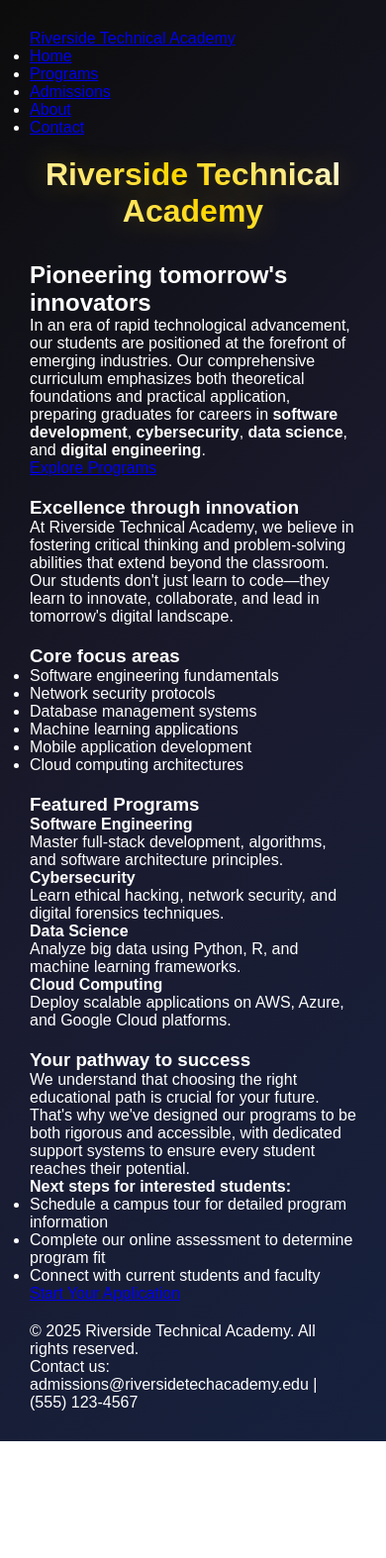
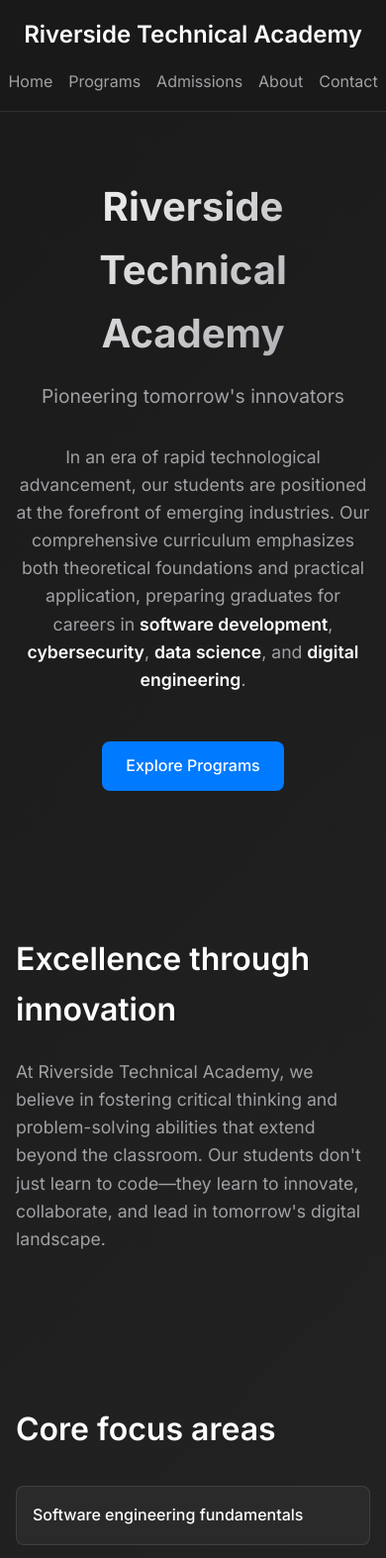
Before and after one commit to abhishek4me/School-homepage, a plain HTML site: page index.html in a window 390 px wide. Shown: the top 1574 px of the page at 99% size. Before the commit the page ends 1456 px from the top, so only its background shows below. Drawn offline with Linux system fonts and the light colour scheme.

Commit message:
style.css

```diff
--- a/style.css
+++ b/style.css
@@ -1,3 +1,19 @@
+/* Riverside Technical Academy - Modern MacBook Pro Styling */
+
+@import url('https://fonts.googleapis.com/css2?family=Inter:wght@300;400;500;600;700&family=JetBrains+Mono:wght@400;500&display=swap');
+
+:root {
+  --primary-dark: #1a1a1a;
+  --secondary-dark: #2d2d2d;
+  --accent-silver: #8e8e93;
+  --text-primary: #ffffff;
+  --text-secondary: #a1a1a6;
+  --accent-blue: #007aff;
+  --background-gradient: linear-gradient(135deg, #1a1a1a 0%, #2d2d2d 100%);
+  --card-background: rgba(45, 45, 45, 0.8);
+  --border-color: rgba(255, 255, 255, 0.1);
+}
+
 * {
   margin: 0;
   padding: 0;
@@ -5,179 +21,280 @@
 }
 
 body {
-  font-family: 'Arial', sans-serif;
-  background: linear-gradient(135deg, #0c0c0c 0%, #1a1a2e 50%, #16213e 100%);
-  color: white;
+  font-family: 'Inter', -apple-system, BlinkMacSystemFont, sans-serif;
+  background: var(--background-gradient);
+  color: var(--text-primary);
+  line-height: 1.6;
   min-height: 100vh;
-  padding: 20px;
 }
 
 .container {
   max-width: 1200px;
   margin: 0 auto;
+  padding: 0 2rem;
 }
 
-h1 {
+/* Header Section */
+header {
+  background: rgba(26, 26, 26, 0.95);
+  backdrop-filter: blur(20px);
+  border-bottom: 1px solid var(--border-color);
+  padding: 1rem 0;
+  position: sticky;
+  top: 0;
+  z-index: 1000;
+}
+
+.header-content {
+  display: flex;
+  justify-content: space-between;
+  align-items: center;
+}
+
+.logo {
+  font-family: 'Inter', sans-serif;
+  font-size: 1.5rem;
+  font-weight: 600;
+  color: var(--text-primary);
+  text-decoration: none;
+}
+
+nav ul {
+  display: flex;
+  list-style: none;
+  gap: 2rem;
+}
+
+nav a {
+  color: var(--text-secondary);
+  text-decoration: none;
+  font-weight: 400;
+  transition: color 0.3s ease;
+}
+
+nav a:hover {
+  color: var(--text-primary);
+}
+
+/* Main Content */
+.hero {
+  padding: 4rem 0;
   text-align: center;
-  font-size: 3rem;
-  margin-bottom: 2rem;
-  background: linear-gradient(45deg, #fff, #ffd700, #fff);
+}
+
+.hero h1 {
+  font-size: 3.5rem;
+  font-weight: 700;
+  margin-bottom: 1rem;
+  background: linear-gradient(135deg, #ffffff 0%, #a1a1a6 100%);
   -webkit-background-clip: text;
   -webkit-text-fill-color: transparent;
   background-clip: text;
-  text-shadow: 0 0 30px rgba(255, 215, 0, 0.3);
 }
 
-.table-wrapper {
-  background: rgba(255, 255, 255, 0.05);
-  backdrop-filter: blur(10px);
-  border-radius: 15px;
-  overflow: hidden;
-  box-shadow: 0 8px 32px rgba(0, 0, 0, 0.3);
-  border: 1px solid rgba(255, 255, 255, 0.1);
+.hero h2 {
+  font-size: 1.5rem;
+  font-weight: 400;
+  color: var(--text-secondary);
+  margin-bottom: 2rem;
 }
 
-.solar-table {
-  width: 100%;
-  border-collapse: collapse;
+.hero p {
+  font-size: 1.1rem;
+  color: var(--text-secondary);
+  margin-bottom: 2rem;
+  max-width: 800px;
+  margin-left: auto;
+  margin-right: auto;
 }
 
-.solar-table th {
-  background: linear-gradient(135deg, #2c3e50, #3498db);
-  padding: 1.2rem;
-  text-align: center;
-  font-weight: bold;
-  font-size: 1.1rem;
-  text-transform: uppercase;
-  letter-spacing: 1px;
-  border-bottom: 2px solid rgba(255, 255, 255, 0.2);
+/* Section Styling */
+.content-section {
+  padding: 3rem 0;
+  margin: 2rem 0;
 }
 
-.solar-table td {
+.content-section h3 {
+  font-size: 2rem;
+  font-weight: 600;
+  margin-bottom: 1.5rem;
+  color: var(--text-primary);
+}
+
+.content-section h4 {
+  font-size: 1.3rem;
+  font-weight: 600;
+  margin-bottom: 1rem;
+  color: var(--text-primary);
+}
+
+.content-section p {
+  font-size: 1.1rem;
+  color: var(--text-secondary);
+  margin-bottom: 1.5rem;
+  max-width: 800px;
+}
+
+/* Course Cards */
+.course-grid {
+  display: grid;
+  grid-template-columns: repeat(auto-fit, minmax(300px, 1fr));
+  gap: 1.5rem;
+  margin: 2rem 0;
+}
+
+.course-card {
+  background: var(--card-background);
+  border: 1px solid var(--border-color);
+  border-radius: 12px;
+  padding: 1.5rem;
+  transition: transform 0.3s ease, box-shadow 0.3s ease;
+}
+
+.course-card:hover {
+  transform: translateY(-5px);
+  box-shadow: 0 10px 30px rgba(0, 0, 0, 0.3);
+}
+
+.course-card h4 {
+  font-size: 1.3rem;
+  font-weight: 600;
+  margin-bottom: 0.5rem;
+  color: var(--text-primary);
+}
+
+.course-card p {
+  color: var(--text-secondary);
+  font-size: 1rem;
+}
+
+/* Lists */
+.focus-areas {
+  display: grid;
+  grid-template-columns: repeat(auto-fit, minmax(250px, 1fr));
+  gap: 1rem;
+  margin: 2rem 0;
+  list-style: none;
+  padding: 0;
+}
+
+.focus-areas li {
+  background: var(--card-background);
+  border: 1px solid var(--border-color);
+  border-radius: 8px;
   padding: 1rem;
-  text-align: center;
-  border-bottom: 1px solid rgba(255, 255, 255, 0.1);
+  font-weight: 500;
   transition: background-color 0.3s ease;
 }
 
-.solar-table tbody tr:hover {
-  background: rgba(255, 255, 255, 0.08);
-  transform: scale(1.02);
-  transition: all 0.3s ease;
+.focus-areas li:hover {
+  background: rgba(45, 45, 45, 1);
 }
 
-.planet-name {
-  font-weight: bold;
-  font-size: 1.1rem;
-  text-align: left !important;
+/* CTA Button */
+.cta-button {
+  display: inline-block;
+  background: var(--accent-blue);
+  color: var(--text-primary);
+  padding: 0.75rem 1.5rem;
+  border-radius: 8px;
+  text-decoration: none;
+  font-weight: 500;
+  transition: background-color 0.3s ease;
+  margin-top: 1rem;
 }
 
-.planet {
-  width: 50px;
-  height: 50px;
-  border-radius: 50%;
-  margin: 0 auto;
-  position: relative;
-  animation: rotate 10s linear infinite;
-  box-shadow: 0 0 20px rgba(255, 255, 255, 0.2);
+.cta-button:hover {
+  background: #0056cc;
 }
 
-@keyframes rotate {
-  from { transform: rotate(0deg); }
-  to { transform: rotate(360deg); }
+/* Footer */
+footer {
+  background: var(--primary-dark);
+  border-top: 1px solid var(--border-color);
+  padding: 2rem 0;
+  text-align: center;
+  margin-top: 4rem;
 }
 
-/* Planet-specific styles */
-.mercury {
-  background: radial-gradient(circle at 30% 30%, #ffc649, #8c7853);
-  box-shadow: 0 0 15px rgba(255, 198, 73, 0.5);
+.footer-content {
+  color: var(--text-secondary);
+  font-size: 0.9rem;
 }
 
-.venus {
-  background: radial-gradient(circle at 30% 30%, #ffc649, #ff8c00);
-  box-shadow: 0 0 15px rgba(255, 140, 0, 0.5);
+.footer-content p {
+  margin-bottom: 0.5rem;
 }
 
-.earth {
-  background: radial-gradient(circle at 30% 30%, #4a90e2, #2ecc71, #3498db);
-  box-shadow: 0 0 15px rgba(74, 144, 226, 0.5);
+/* Typography Enhancements */
+strong {
+  font-weight: 600;
+  color: var(--text-primary);
 }
 
-.mars {
-  background: radial-gradient(circle at 30% 30%, #e74c3c, #c0392b);
-  box-shadow: 0 0 15px rgba(231, 76, 60, 0.5);
+code {
+  font-family: 'JetBrains Mono', monospace;
+  background: rgba(255, 255, 255, 0.1);
+  padding: 0.2rem 0.4rem;
+  border-radius: 4px;
+  font-size: 0.9rem;
 }
 
-.jupiter {
-  background: radial-gradient(circle at 30% 30%, #f39c12, #d68910, #b7950b);
-  box-shadow: 0 0 20px rgba(243, 156, 18, 0.5);
-}
-
-.saturn {
-  background: radial-gradient(circle at 30% 30%, #f4d03f, #f7dc6f);
-  box-shadow: 0 0 15px rgba(244, 208, 63, 0.5);
-  position: relative;
-}
-
-.saturn::after {
-  content: '';
-  position: absolute;
-  top: 50%;
-  left: 50%;
-  transform: translate(-50%, -50%);
-  width: 70px;
-  height: 70px;
-  border: 2px solid rgba(255, 255, 255, 0.3);
-  border-radius: 50%;
-  pointer-events: none;
-}
-
-.uranus {
-  background: radial-gradient(circle at 30% 30%, #5dade2, #3498db);
-  box-shadow: 0 0 15px rgba(93, 173, 226, 0.5);
-}
-
-.neptune {
-  background: radial-gradient(circle at 30% 30%, #3f51b5, #1a237e);
-  box-shadow: 0 0 15px rgba(63, 81, 181, 0.5);
-}
-
-/* Responsive design */
+/* Responsive Design */
 @media (max-width: 768px) {
-  h1 {
-      font-size: 2rem;
+  .hero h1 {
+    font-size: 2.5rem;
   }
 
-  .solar-table th,
-  .solar-table td {
-      padding: 0.8rem 0.5rem;
-      font-size: 0.9rem;
+  .hero h2 {
+    font-size: 1.2rem;
   }
 
-  .planet {
-      width: 40px;
-      height: 40px;
+  .container {
+    padding: 0 1rem;
   }
 
-  .saturn::after {
-      width: 55px;
-      height: 55px;
+  nav ul {
+    gap: 1rem;
+  }
+
+  .header-content {
+    flex-direction: column;
+    gap: 1rem;
+  }
+
+  .focus-areas {
+    grid-template-columns: 1fr;
+  }
+
+  .course-grid {
+    grid-template-columns: 1fr;
   }
 }
 
-@media (max-width: 480px) {
-  .container {
-      padding: 10px;
-  }
-
-  .solar-table th,
-  .solar-table td {
-      padding: 0.6rem 0.3rem;
-      font-size: 0.8rem;
-  }
-
-  .planet {
-      width: 35px;
-      height: 35px;
+/* Accessibility */
+@media (prefers-reduced-motion: reduce) {
+  * {
+    animation-duration: 0.01ms !important;
+    animation-iteration-count: 1 !important;
+    transition-duration: 0.01ms !important;
   }
 }
+
+/* Focus states for keyboard navigation */
+a:focus,
+button:focus {
+  outline: 2px solid var(--accent-blue);
+  outline-offset: 2px;
+}
+
+/* Smooth scrolling */
+html {
+  scroll-behavior: smooth;
+}
+
+/* Selection styling */
+::selection {
+  background: var(--accent-blue);
+  color: var(--text-primary);
+}
```
